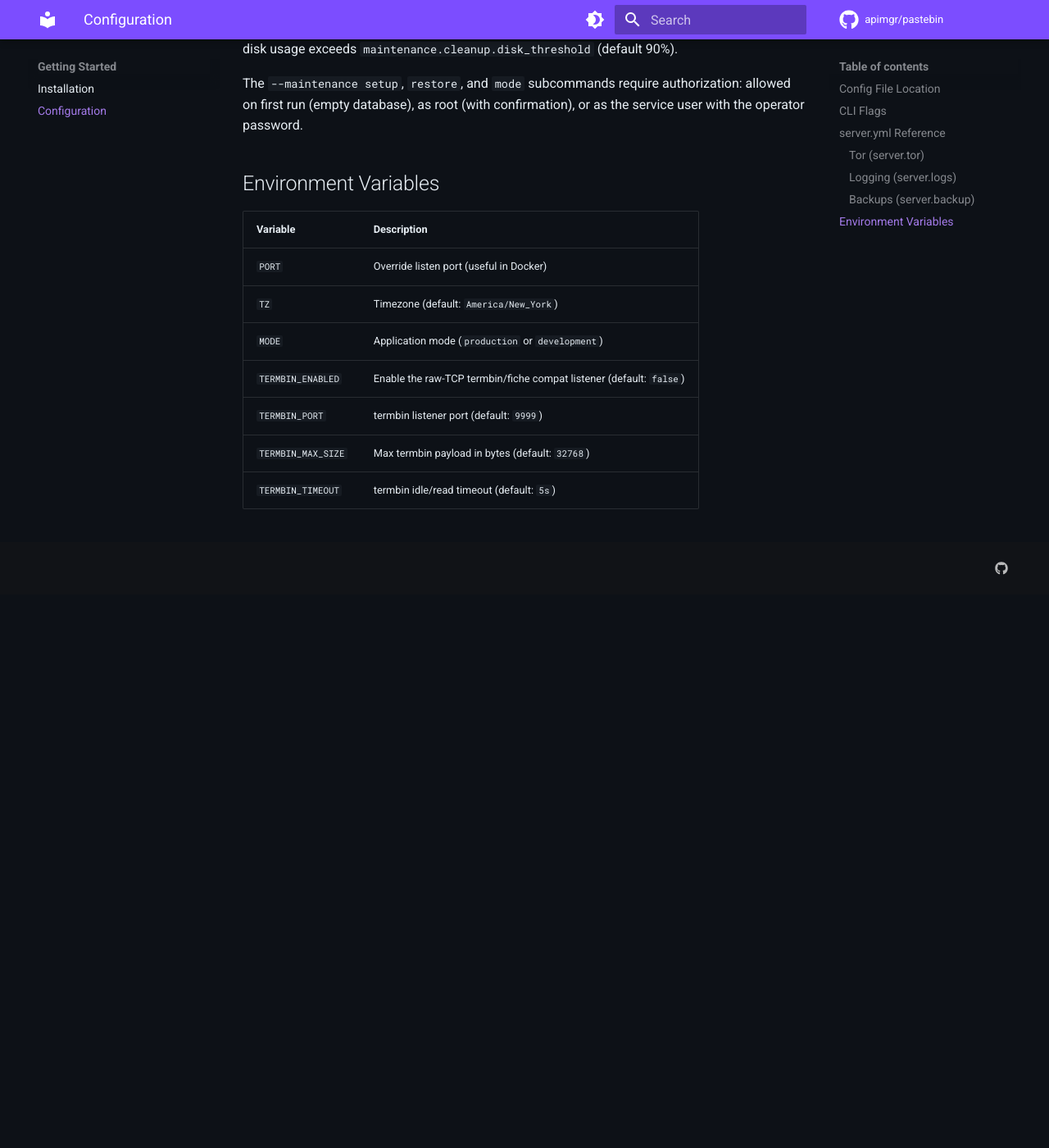
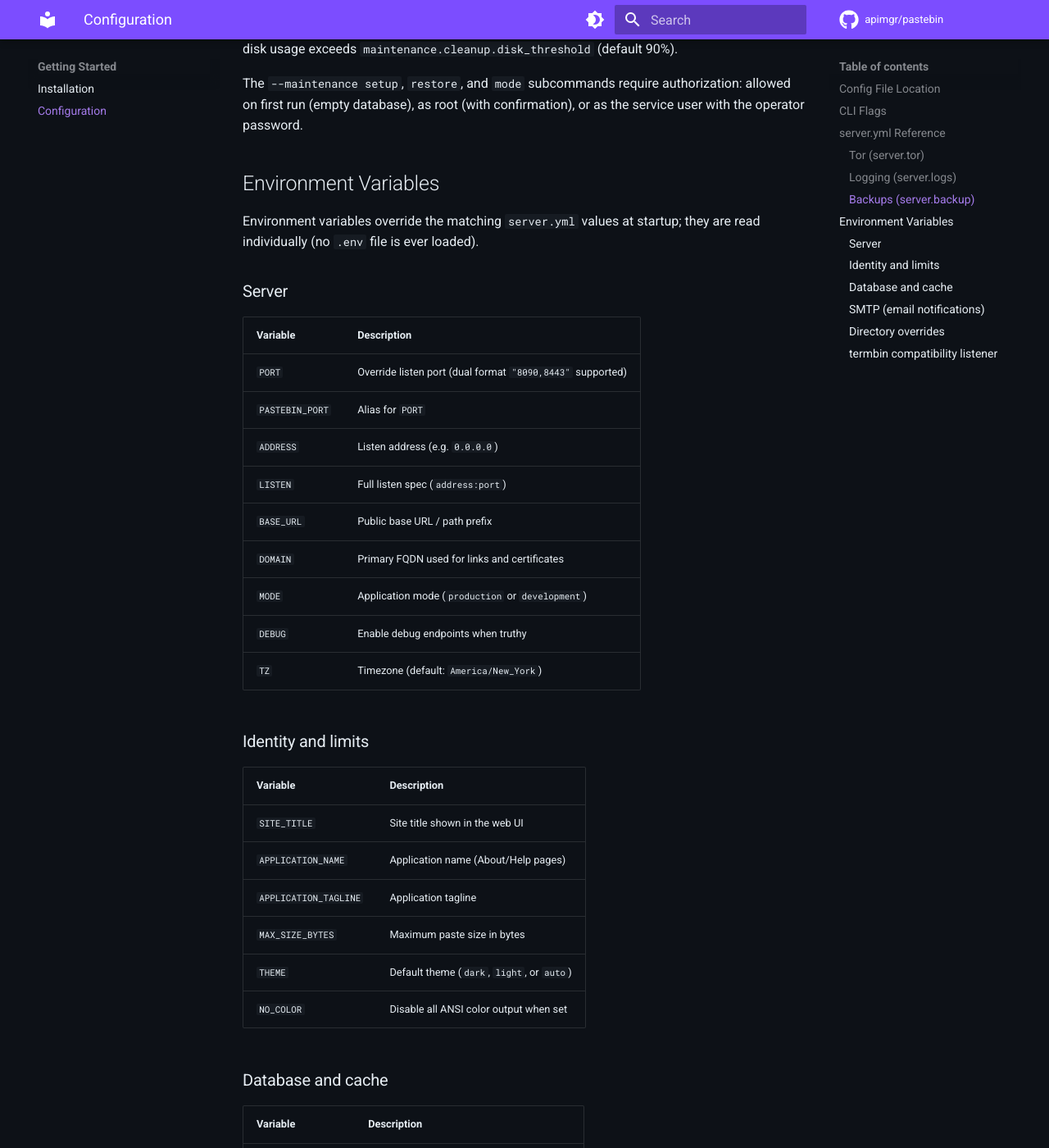
Before and after one commit to apimgr/pastebin, an MkDocs documentation site: the page built from docs/configuration.md, in a window 1280 px wide and 1400 px high, scrolled down 3826 px. Shown: the whole window at 82% size. Built offline with MkDocs 1.6.1 and Material for MkDocs 9.7.7, drawn with Linux system fonts in a browser that asks for light colours; comment, search, counter and statistics services are not loaded; before the commit the page ends 4551 px from its top, so only the background shows below that; some of the changed text lies outside the part shown.

Commit message:
🔒 Fix audit findings: atomic writes, expiry overflow, PID liveness 🔒
Six-pass project health audit. All auto-fixable findings resolved; the
remaining design-decision items are tracked in AUDIT.AI.md for operator input.

- src/config/config.go: Save() now writes server.yml atomically (temp file +
  fsync + rename, 0640) so a crash can never leave a truncated server.yml
  holding the AES-256-GCM encryption_key and operator token; the two
  previously-ignored Save errors (freshly generated token/key persistence)
  now log a warning instead of being silently dropped.
- src/maintenance/maintenance.go: SetYAMLField and SetMode write server.yml
  atomically through a shared atomicWriteFile helper (temp + fsync + rename).
- src/ssl/ssl.go, src/ssl/selfsigned.go: cert/key pairs are written key-first
  and each write is atomic, so a crash mid-write never leaves a certificate
  without its matching key (DNS-01 issuance and self-signed overlay paths).
- src/handler/paste.go: ParseExpiry default case now guards against int64
  nanosecond overflow (seconds * 1e9) that wrapped large expiry values into
  an immediate-expiry paste; bounded to a 10-year maximum.
- src/handler/paste.go: corrected the HashToken doc comment, which claimed a
  server-layer caller that does not exist (it is exported only for the
  black-box package test).
- src/pid/pid_unix.go: isProcessRunning now treats signal(0) EPERM as a live
  process owned by a different user, fixing a false "not running" result
  during the root-to-pastebin privilege drop.
- docs/configuration.md: expanded the environment-variable table to the full
  config-override set actually read at startup (server, identity/limits,
  database/cache, SMTP_*, and directory overrides).
- docker/docker-compose.yml, docker-compose.dev.yml, docker-compose.test.yml:
  converted environment blocks from list style to map style per PART 26;
  removed MODE/DEBUG from the production compose (production defaults apply);
  dev and test set MODE: dev and DEBUG: 1.
- AUDIT.AI.md: tracks the four flagged design-decision items left for operator
  input (dead update_available email, unused cache methods, security.yml/ci.yml
  consolidation, dead exported symbols).

```diff
--- a/docs/configuration.md
+++ b/docs/configuration.md
@@ -146,11 +146,71 @@ confirmation), or as the service user with the operator password.
 
 ## Environment Variables
 
+Environment variables override the matching `server.yml` values at startup;
+they are read individually (no `.env` file is ever loaded).
+
+### Server
+
 | Variable | Description |
 |----------|-------------|
-| `PORT`   | Override listen port (useful in Docker) |
+| `PORT`   | Override listen port (dual format `"8090,8443"` supported) |
+| `PASTEBIN_PORT` | Alias for `PORT` |
+| `ADDRESS` | Listen address (e.g. `0.0.0.0`) |
+| `LISTEN` | Full listen spec (`address:port`) |
+| `BASE_URL` | Public base URL / path prefix |
+| `DOMAIN` | Primary FQDN used for links and certificates |
+| `MODE`   | Application mode (`production` or `development`) |
+| `DEBUG`  | Enable debug endpoints when truthy |
 | `TZ`     | Timezone (default: `America/New_York`) |
-| `MODE`   | Application mode (`production` or `development`) |
+
+### Identity and limits
+
+| Variable | Description |
+|----------|-------------|
+| `SITE_TITLE` | Site title shown in the web UI |
+| `APPLICATION_NAME` | Application name (About/Help pages) |
+| `APPLICATION_TAGLINE` | Application tagline |
+| `MAX_SIZE_BYTES` | Maximum paste size in bytes |
+| `THEME` | Default theme (`dark`, `light`, or `auto`) |
+| `NO_COLOR` | Disable all ANSI color output when set |
+
+### Database and cache
+
+| Variable | Description |
+|----------|-------------|
+| `DATABASE_DRIVER` | Database driver (`sqlite`, `libsql`) |
+| `DATABASE_URL` | Remote database URL (libsql/Turso) |
+| `DATABASE_DIR` | Directory holding the SQLite DB |
+| `DB_PATH` | Full path to the SQLite DB file |
+| `CACHE_URL` | Cache backend URL (memory/valkey/redis) |
+
+### SMTP (email notifications)
+
+| Variable | Description |
+|----------|-------------|
+| `SMTP_HOST` | SMTP server host (empty = autodetect) |
+| `SMTP_PORT` | SMTP server port (default: `587`) |
+| `SMTP_USERNAME` | SMTP auth username |
+| `SMTP_PASSWORD` | SMTP auth password |
+| `SMTP_TLS` | TLS mode (`auto`, `starttls`, `tls`, `none`) |
+| `SMTP_FROM_NAME` | From display name (default: app name) |
+| `SMTP_FROM_EMAIL` | From address (default: `no-reply@{fqdn}`) |
+
+### Directory overrides
+
+| Variable | Description |
+|----------|-------------|
+| `CONFIG_DIR` | Configuration directory |
+| `DATA_DIR` | Data directory |
+| `CACHE_DIR` | Cache directory |
+| `LOG_DIR` / `LOGS_DIR` | Log directory |
+| `BACKUP_DIR` | Backup directory |
+| `PID_FILE` | PID file path |
+
+### termbin compatibility listener
+
+| Variable | Description |
+|----------|-------------|
 | `TERMBIN_ENABLED` | Enable the raw-TCP termbin/fiche compat listener (default: `false`) |
 | `TERMBIN_PORT`    | termbin listener port (default: `9999`) |
 | `TERMBIN_MAX_SIZE`| Max termbin payload in bytes (default: `32768`) |
```
Also changed, not shown: AUDIT.AI.md (added, +41 -0 lines), 9 other files.
